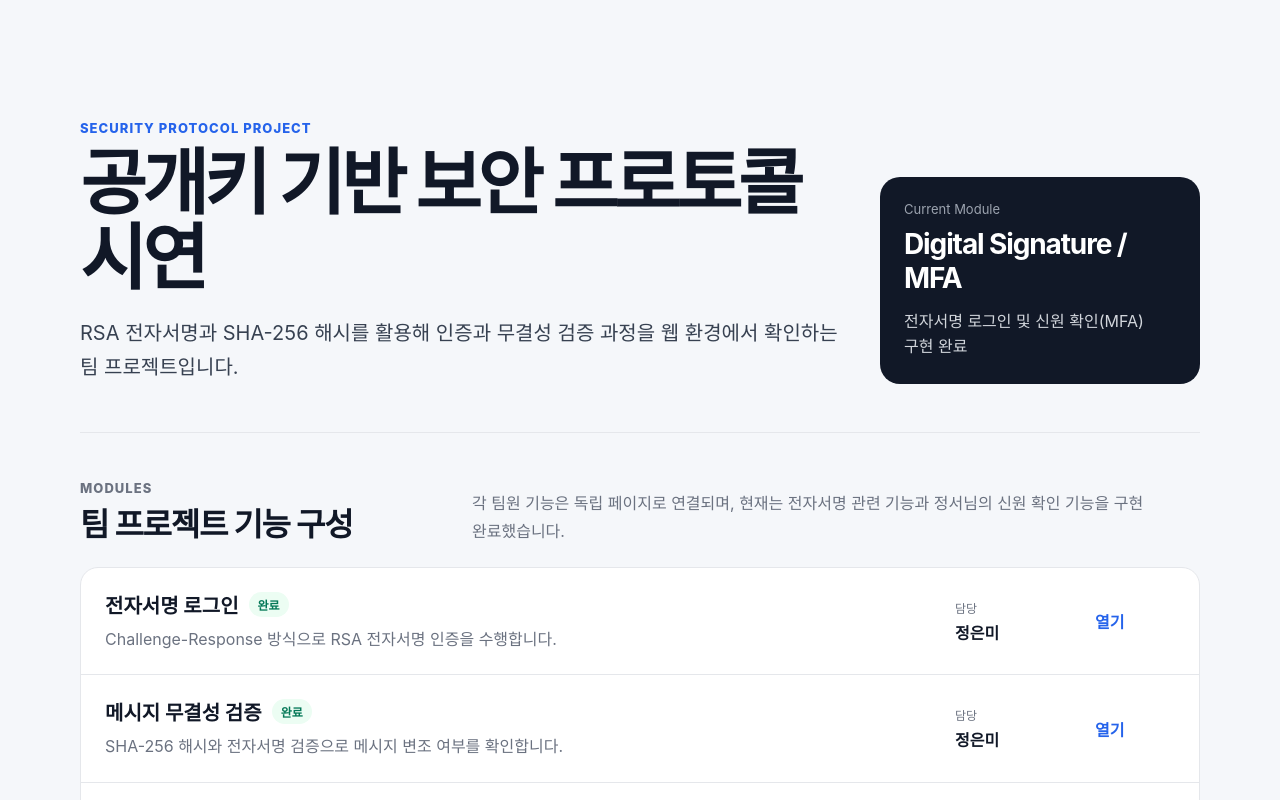
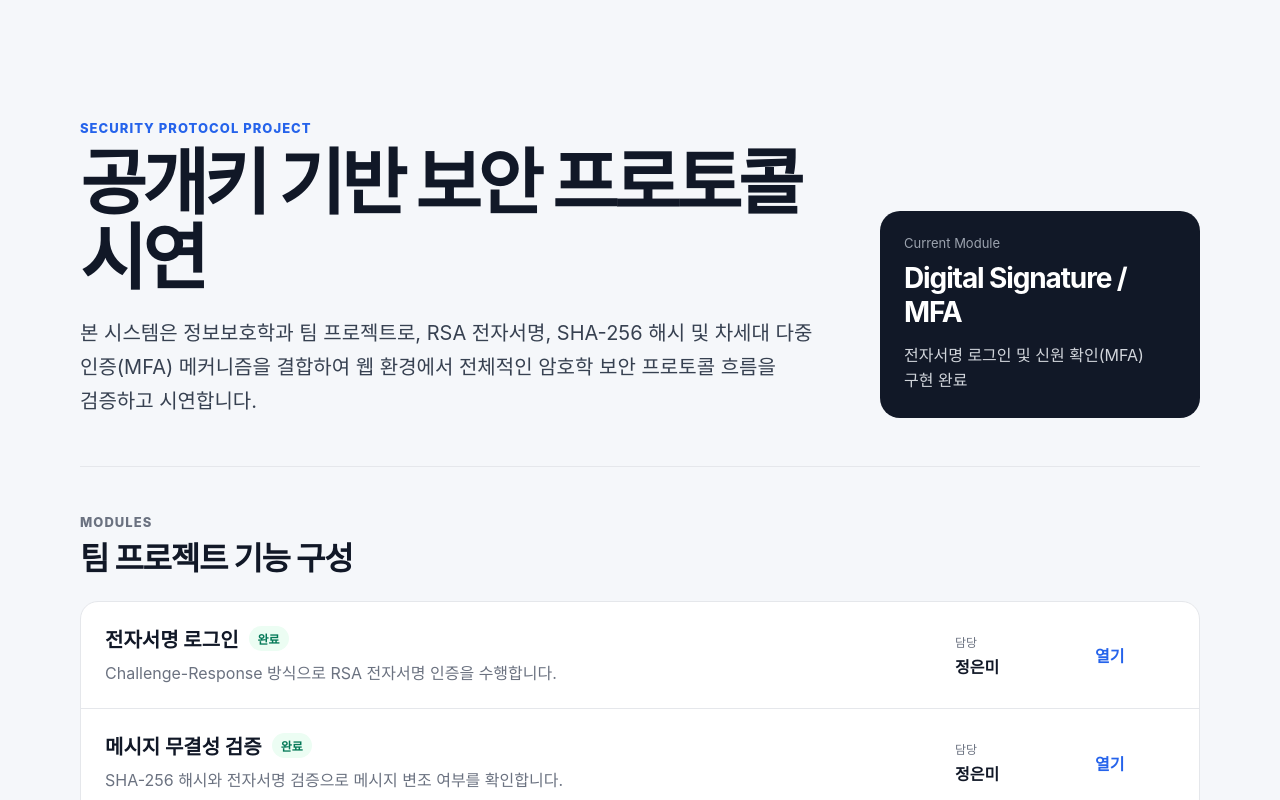
Before and after one commit to pmj2744/Security-Protocol, a Next.js app: page / in a window 1280 px wide. Shown: the top 800 px of the page. Built offline with nearby package versions, Linux system fonts and the light colour scheme.

Commit message:
UI 수정

```diff
--- a/src/app/page.tsx
+++ b/src/app/page.tsx
@@ -108,9 +108,7 @@ export default function Home() {
 
           <p className="lead">
 
-            RSA 전자서명과 SHA-256 해시를 활용해 인증과 무결성 검증 과정을 웹
-
-            환경에서 확인하는 팀 프로젝트입니다.
+본 시스템은 정보보호학과 팀 프로젝트로, RSA 전자서명, SHA-256 해시 및 차세대 다중 인증(MFA) 메커니즘을 결합하여 웹 환경에서 전체적인 암호학 보안 프로토콜 흐름을 검증하고 시연합니다.
 
           </p>
 
@@ -143,14 +141,6 @@ export default function Home() {
             <h2>팀 프로젝트 기능 구성</h2>
 
           </div>
-
-          <p>
-
-            각 팀원 기능은 독립 페이지로 연결되며, 현재는 전자서명 관련 기능과
-
-            정서님의 신원 확인 기능을 구현 완료했습니다.
-
-          </p>
 
         </div>
 
```
